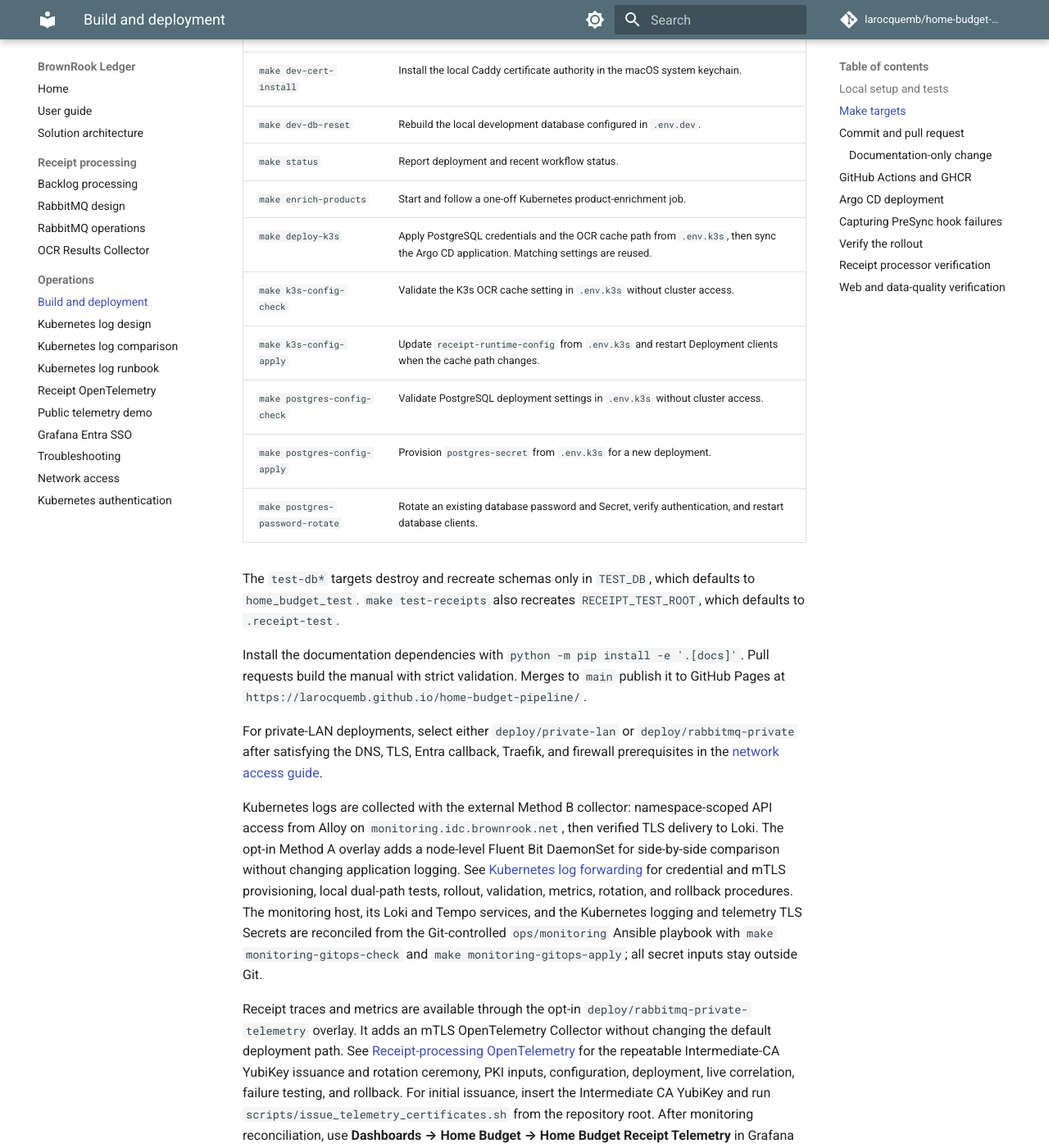
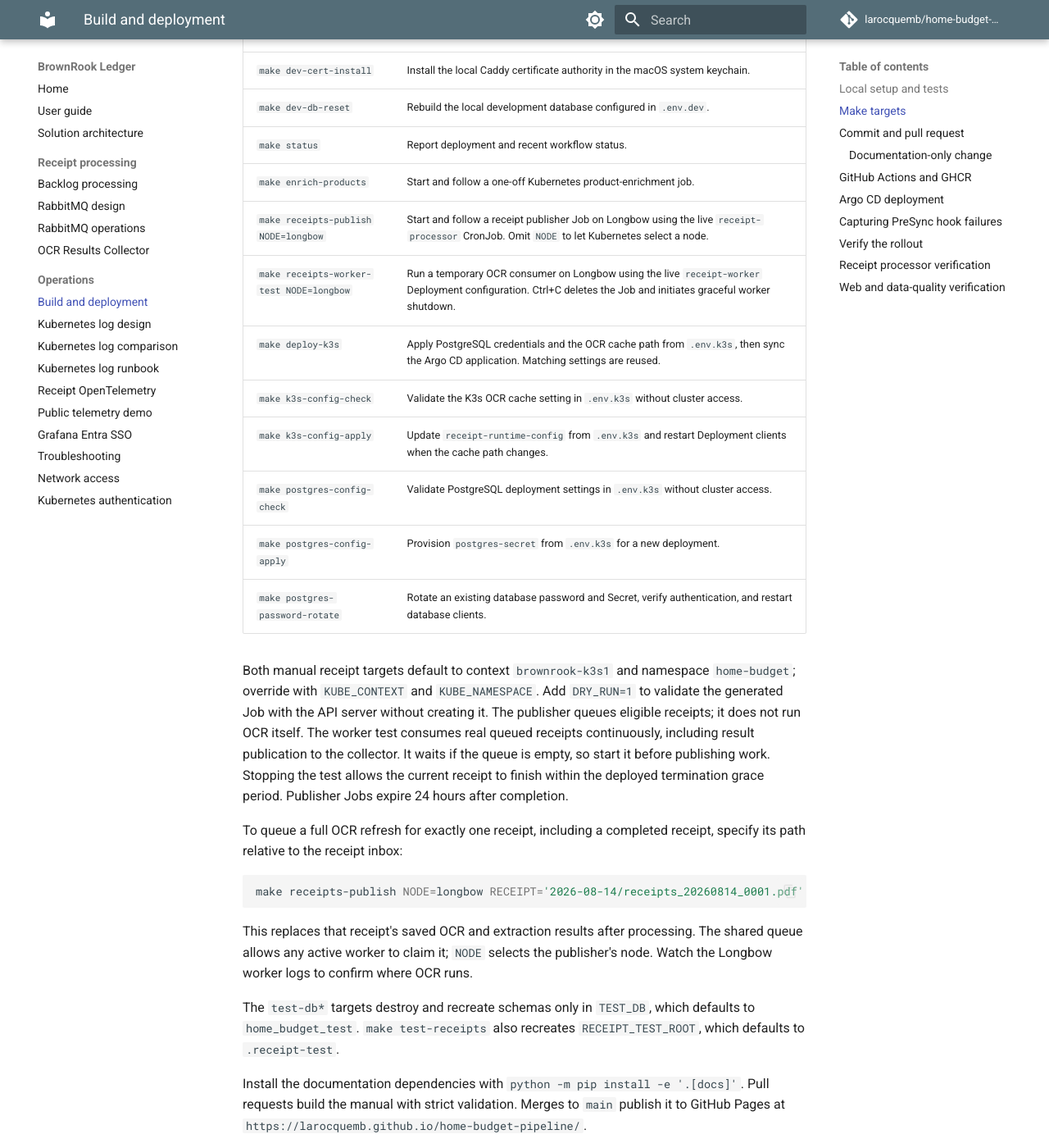
Before and after one commit to larocquemb/home-budget-pipeline, an MkDocs documentation site: the page built from docs/operations-runbook.md, in a window 1280 px wide and 1400 px high, scrolled down 2312 px. Shown: the whole window at 82% size. Built offline with MkDocs 1.6.1 and Material for MkDocs 9.7.7, drawn with Linux system fonts in a browser that asks for light colours; comment, search, counter and statistics services are not loaded.

Commit message:
fix: complete agent monitoring and receipt job operations

````diff
--- a/docs/operations-runbook.md
+++ b/docs/operations-runbook.md
@@ -94,12 +94,34 @@ Run `make help` for a compact list. The repository provides these targets:
 | `make dev-db-reset` | Rebuild the local development database configured in `.env.dev`. |
 | `make status` | Report deployment and recent workflow status. |
 | `make enrich-products` | Start and follow a one-off Kubernetes product-enrichment job. |
+| `make receipts-publish NODE=longbow` | Start and follow a receipt publisher Job on Longbow using the live `receipt-processor` CronJob. Omit `NODE` to let Kubernetes select a node. |
+| `make receipts-worker-test NODE=longbow` | Run a temporary OCR consumer on Longbow using the live `receipt-worker` Deployment configuration. Ctrl+C deletes the Job and initiates graceful worker shutdown. |
 | `make deploy-k3s` | Apply PostgreSQL credentials and the OCR cache path from `.env.k3s`, then sync the Argo CD application. Matching settings are reused. |
 | `make k3s-config-check` | Validate the K3s OCR cache setting in `.env.k3s` without cluster access. |
 | `make k3s-config-apply` | Update `receipt-runtime-config` from `.env.k3s` and restart Deployment clients when the cache path changes. |
 | `make postgres-config-check` | Validate PostgreSQL deployment settings in `.env.k3s` without cluster access. |
 | `make postgres-config-apply` | Provision `postgres-secret` from `.env.k3s` for a new deployment. |
 | `make postgres-password-rotate` | Rotate an existing database password and Secret, verify authentication, and restart database clients. |
+
+Both manual receipt targets default to context `brownrook-k3s1` and namespace
+`home-budget`; override with `KUBE_CONTEXT` and `KUBE_NAMESPACE`. Add `DRY_RUN=1`
+to validate the generated Job with the API server without creating it. The
+publisher queues eligible receipts; it does not run OCR itself. The worker test
+consumes real queued receipts continuously, including result publication to the
+collector. It waits if the queue is empty, so start it before publishing work.
+Stopping the test allows the current receipt to finish within the deployed
+termination grace period. Publisher Jobs expire 24 hours after completion.
+
+To queue a full OCR refresh for exactly one receipt, including a completed
+receipt, specify its path relative to the receipt inbox:
+
+```sh
+make receipts-publish NODE=longbow RECEIPT='2026-08-14/receipts_20260814_0001.pdf'
+```
+
+This replaces that receipt's saved OCR and extraction results after processing.
+The shared queue allows any active worker to claim it; `NODE` selects the
+publisher's node. Watch the Longbow worker logs to confirm where OCR runs.
 
 The `test-db*` targets destroy and recreate schemas only in `TEST_DB`, which
 defaults to `home_budget_test`. `make test-receipts` also recreates
````
Also changed, not shown: ops/monitoring/README.md (+21 -3 lines), 9 other files.
